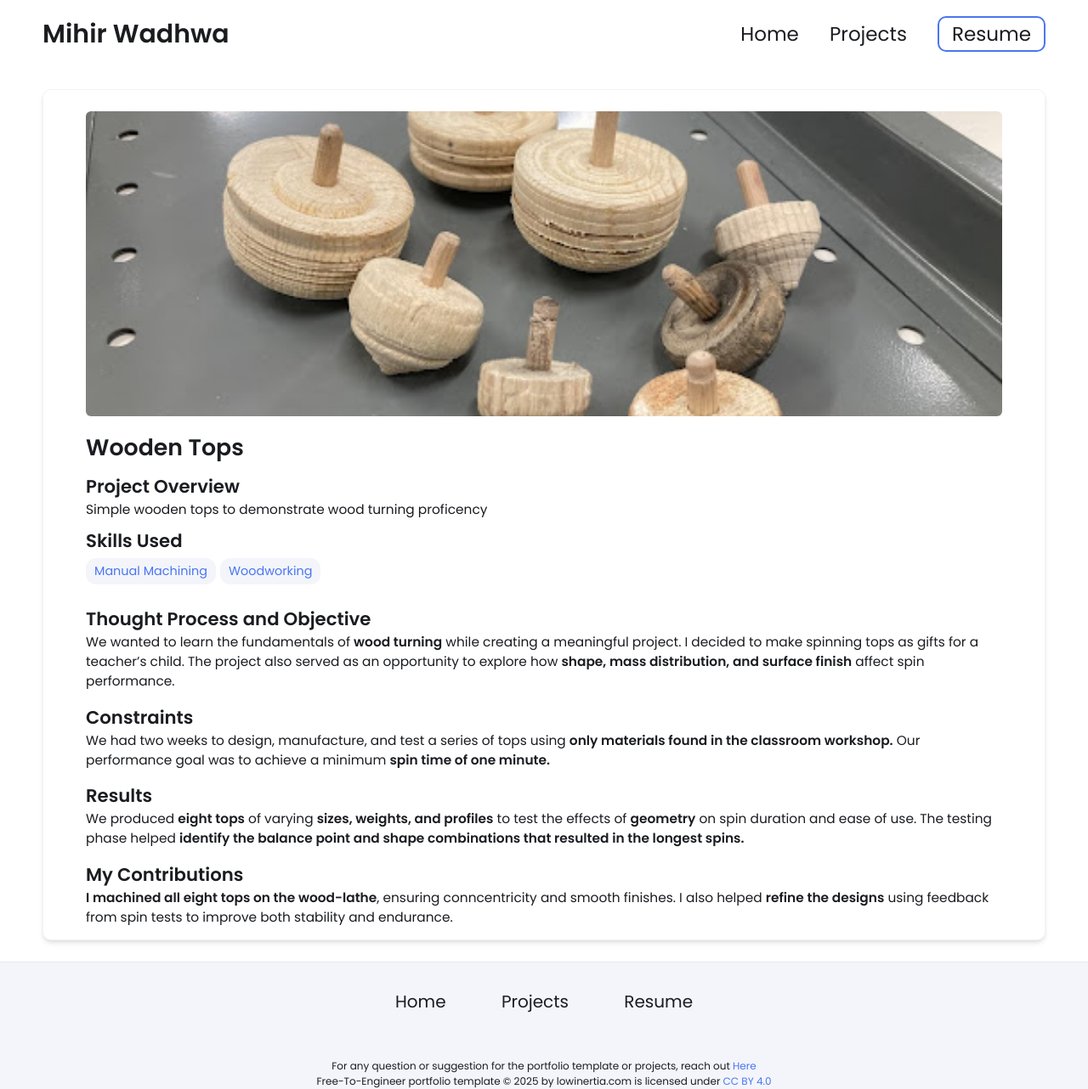
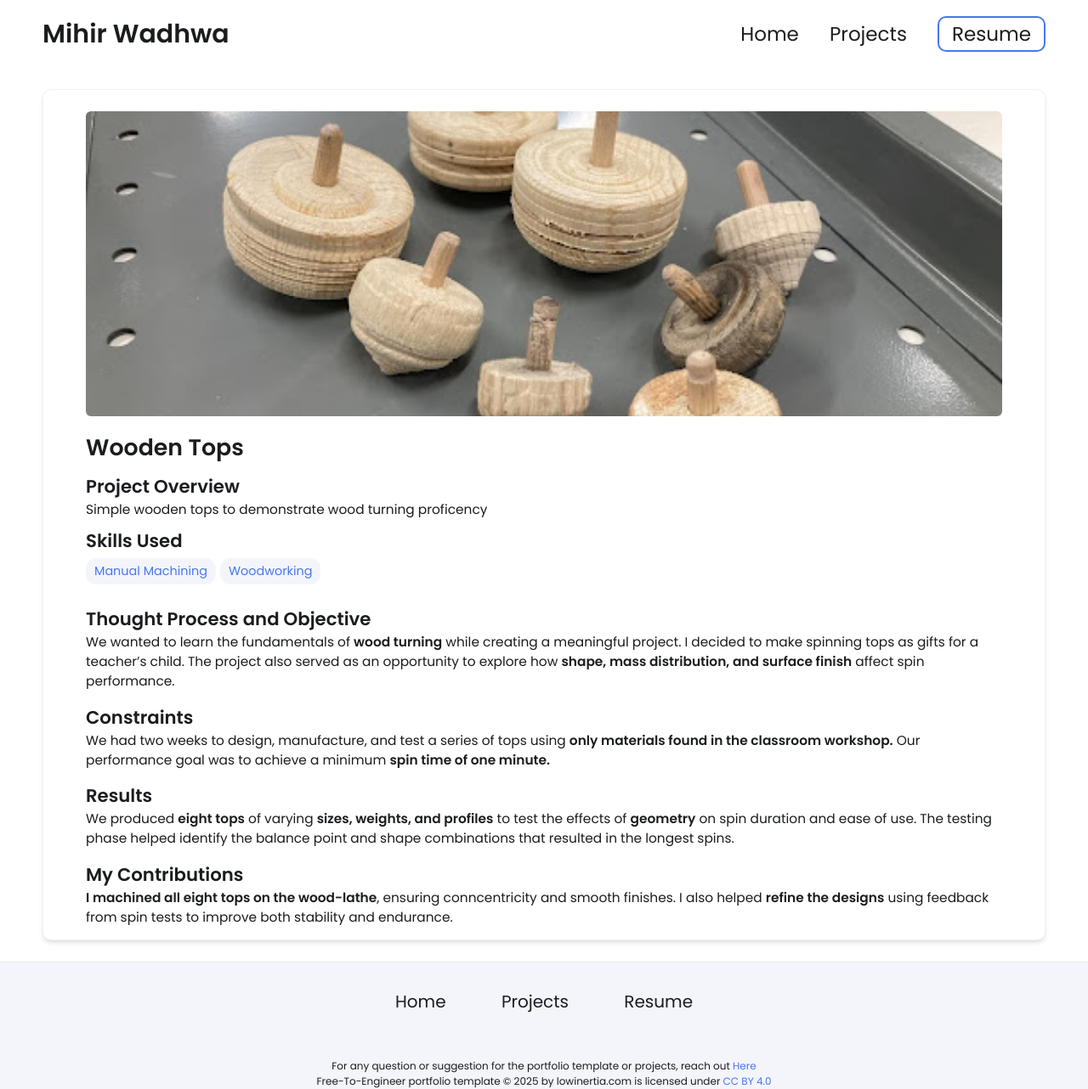
Before and after one commit to mihirwadhwa27/mihirwadhwa27.github.io, a Jekyll site: the page built from _projects/Wooden-Tops/index.md, in a window 1280 px wide. Shown: the whole page at 85% size. Built offline with Jekyll 4.4.1, drawn with Linux system fonts in a browser that asks for light colours.

Commit message:
Update index.md

```diff
--- a/_projects/Wooden-Tops/index.md
+++ b/_projects/Wooden-Tops/index.md
@@ -12,6 +12,6 @@ We wanted to learn the fundamentals of **wood turning** while creating a meaning
 ## Constraints
 We had two weeks to design, manufacture, and test a series of tops using **only materials found in the classroom workshop.** Our performance goal was to achieve a minimum **spin time of one minute.**
 ## Results
-We produced **eight tops** of varying **sizes, weights, and profiles** to test the effects of **geometry** on spin duration and ease of use. The testing phase helped **identify the balance point and shape combinations that resulted in the longest spins.**
+We produced **eight tops** of varying **sizes, weights, and profiles** to test the effects of **geometry** on spin duration and ease of use. The testing phase helped identify the balance point and shape combinations that resulted in the longest spins.
 ## My Contributions
 **I machined all eight tops on the wood-lathe**, ensuring conncentricity and smooth finishes. I also helped **refine the designs** using feedback from spin tests to improve both stability and endurance.
```
